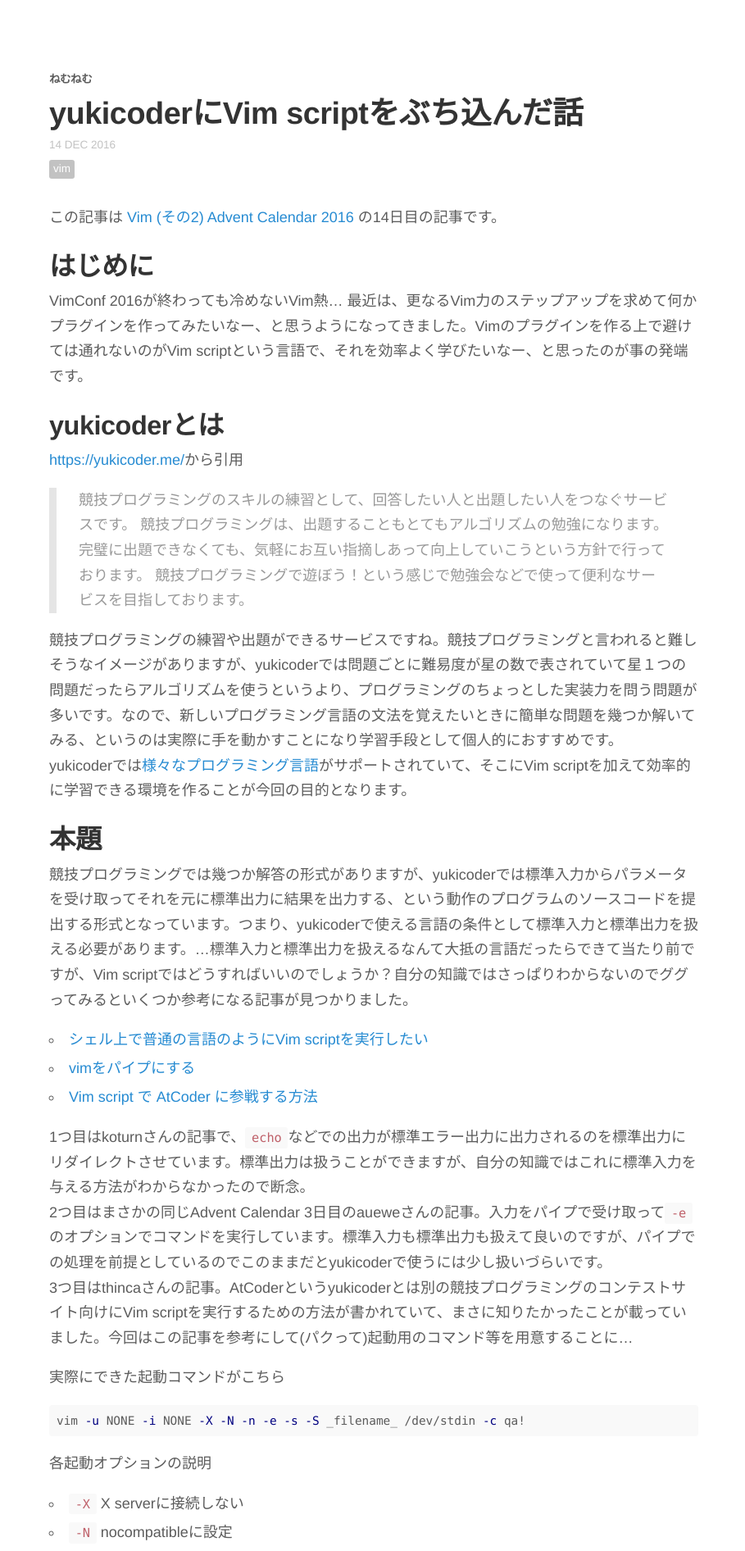
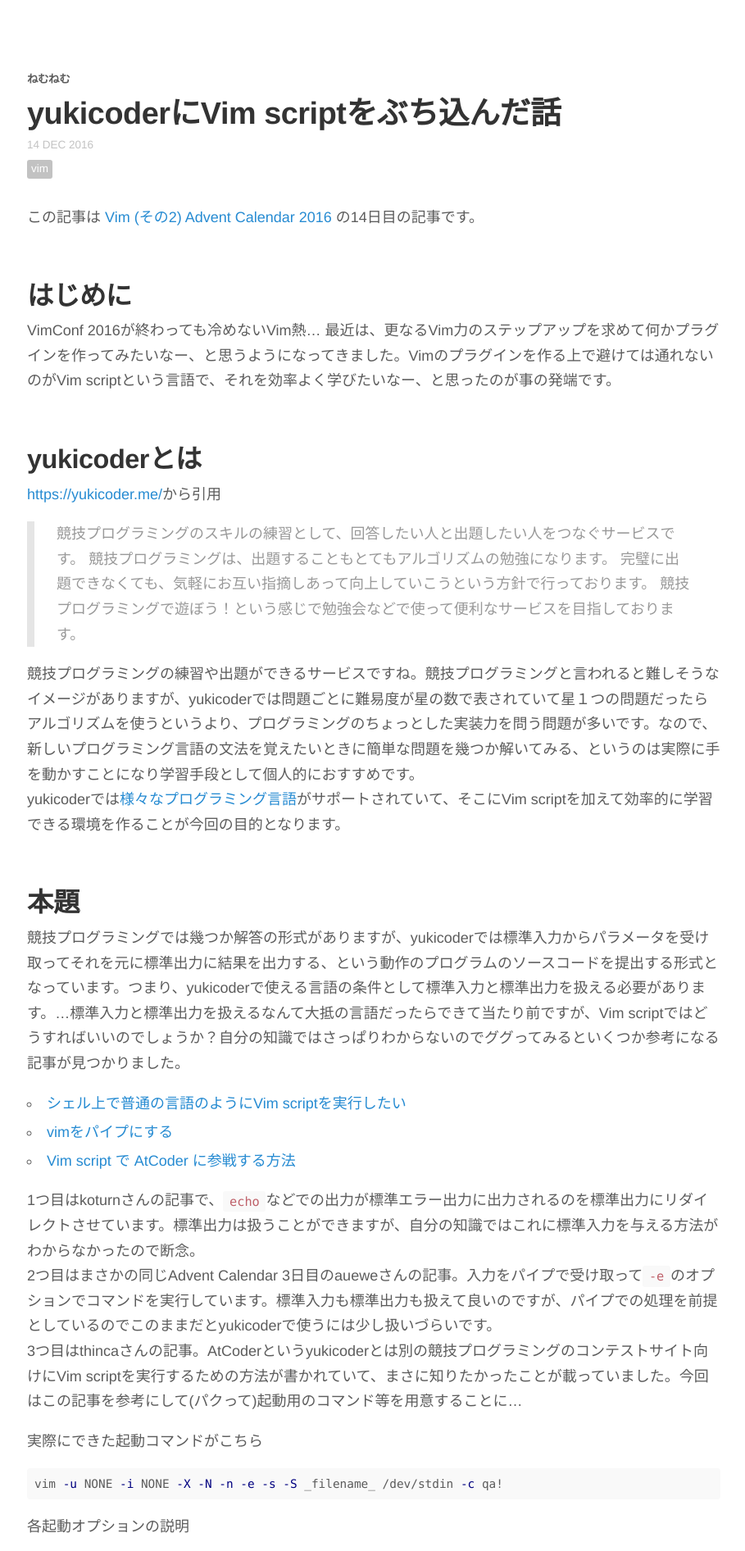
Before and after one commit to y0za/y0za.github.io, a Jekyll site: the page built from _posts/2016-12-14-yukicoder-vim.md, in a window 1280 px wide. Shown: the top 1892 px of the page at 82% size, without its empty margins (184-1093 px from the left). Built offline with Jekyll 4.4.1, drawn with Linux system fonts in a browser that asks for light colours; nearby versions of some CDN libraries; comment, search, counter and statistics services are not loaded.

Commit message:
Change width and margin

```diff
--- a/_sass/_site.scss
+++ b/_sass/_site.scss
@@ -22,7 +22,7 @@ body {
 }
 
 .content-container {
-  max-width: 46rem;
+  max-width: 49rem;
   padding: 2rem 1.5rem;
   margin-left:  auto;
   margin-right: auto;
--- a/_sass/_typography.scss
+++ b/_sass/_typography.scss
@@ -131,7 +131,7 @@ ul + h3,
 ol + h1,
 ol + h2,
 ol + h3 {
-  margin-top: 1.5rem;
+  margin-top: 3.5rem;
 }
 
 hr {
```
